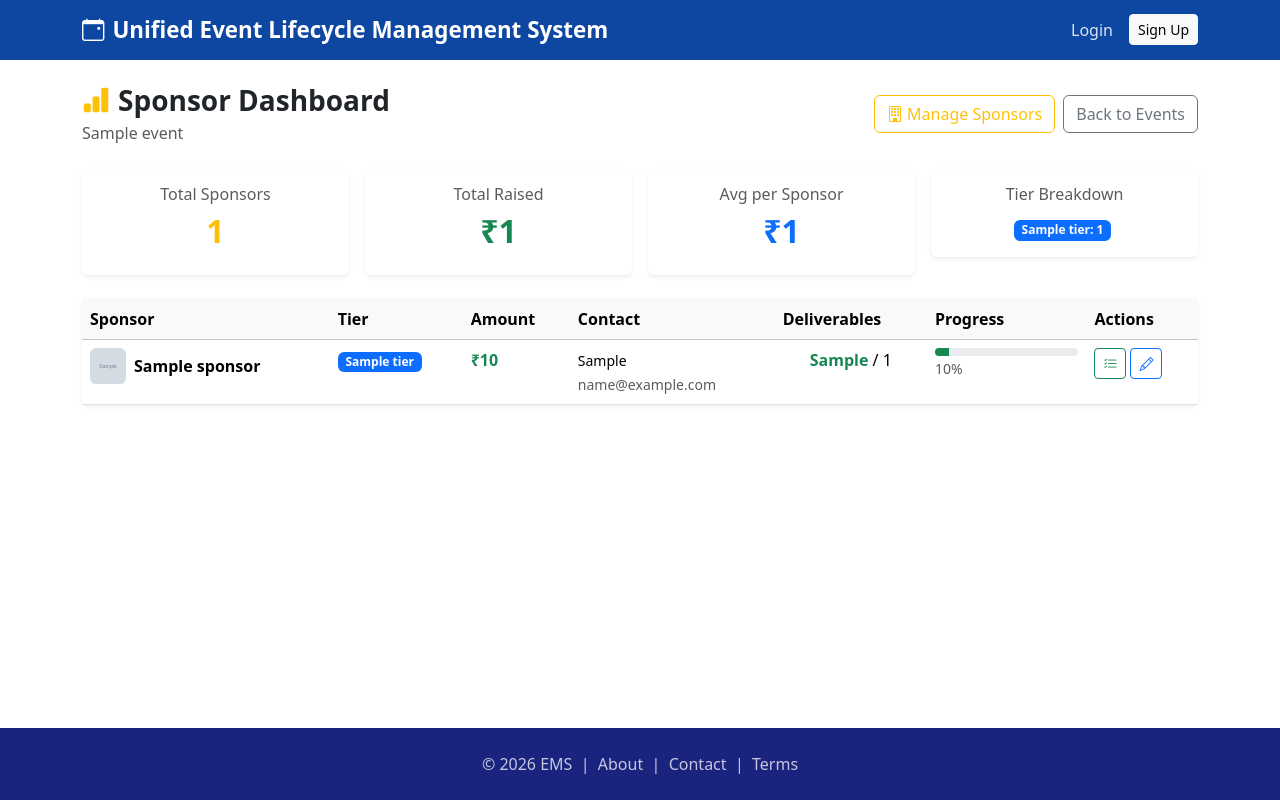
After one commit to Abdularfath/event-management-system, a Flask app: template templates/organizer/sponsors/dashboard.html in a window 1280 px wide. The commit adds this page. Run offline with Flask 3, Linux system fonts and the light colour scheme; the template is opened without the code that fills it: most values are stand-ins (such as "Sample title", 1, 10 or a date in 2020); grey boxes marked "Sample" are stand-in pictures; some libraries are stand-ins or nearby versions.

Commit message:
Day 26-27: Sponsor Dashboard and Sponsor Portal with role-based access

```diff
--- a/app.py
+++ b/app.py
@@ -36,6 +36,7 @@ from app.routes.speakers import speakers_bp
 from app.routes.promos import promos_bp
 from app.routes.sponsors import sponsors_bp
 from app.routes.deliverables import deliverables_bp
+from app.routes.sponsor_portal import sponsor_portal_bp
 
 
 app.register_blueprint(test_bp)
@@ -55,6 +56,7 @@ app.register_blueprint(speakers_bp)
 app.register_blueprint(promos_bp)
 app.register_blueprint(sponsors_bp)
 app.register_blueprint(deliverables_bp)
+app.register_blueprint(sponsor_portal_bp)
 
 
 
--- a/app/routes/auth.py
+++ b/app/routes/auth.py
@@ -33,7 +33,7 @@ def signup():
             flash('Password must be at least 6 characters.', 'danger')
             return redirect(url_for('auth.signup'))
 
-        if role not in ['attendee', 'organizer']:
+        if role not in ['attendee', 'organizer', 'sponsor']:
             role = 'attendee'
 
         try:
@@ -122,6 +122,8 @@ def login():
                 return redirect(url_for('organizer.dashboard'))
             if role == 'admin':
                 return redirect(url_for('admin.dashboard'))
+            if role == 'sponsor':
+                return redirect(url_for('sponsor_portal.dashboard'))
             return redirect(url_for('attendee.my_events'))
 
         except Exception as e:
--- a/app/routes/events.py
+++ b/app/routes/events.py
@@ -469,3 +469,54 @@ def view_feedback(event_id):
     avg_rating = round(sum([f['rating'] for f in feedbacks]) / len(feedbacks), 1) if feedbacks else 0
 
     return render_template('organizer/events/feedback.html', event=event_data, feedbacks=feedbacks, avg_rating=avg_rating)
+
+@events_bp.route('/<event_id>/sponsor_dashboard')
+@login_required
+@role_required('organizer')
+def sponsor_dashboard(event_id):
+    doc, event_data = get_event_or_403(event_id)
+    if doc is None:
+        return redirect(url_for('events.list_events'))
+
+    # Fetch all sponsors
+    sponsors_docs = db.collection('events').document(event_id)\
+                      .collection('sponsors').stream()
+    sponsors = []
+    total_amount = 0
+
+    for s in sponsors_docs:
+        sponsor = {**s.to_dict(), 'id': s.id}
+        total_amount += sponsor.get('amount', 0)
+
+        # Fetch deliverables for each sponsor
+        deliverables_docs = db.collection('events').document(event_id)\
+                              .collection('sponsors').document(s.id)\
+                              .collection('deliverables').stream()
+        deliverables = [d.to_dict() for d in deliverables_docs]
+
+        total_d     = len(deliverables)
+        completed_d = sum(1 for d in deliverables if d.get('status') == 'completed')
+        progress    = int((completed_d / total_d) * 100) if total_d > 0 else 0
+
+        sponsor['total_deliverables']     = total_d
+        sponsor['completed_deliverables'] = completed_d
+        sponsor['progress_pct']           = progress
+        sponsors.append(sponsor)
+
+    # Sort by amount descending
+    sponsors.sort(key=lambda x: x.get('amount', 0), reverse=True)
+
+    # Tier breakdown
+    tier_counts = {}
+    for s in sponsors:
+        tier = s.get('tier', 'Custom')
+        tier_counts[tier] = tier_counts.get(tier, 0) + 1
+
+    return render_template(
+        'organizer/sponsors/dashboard.html',
+        event=event_data,
+        event_id=event_id,
+        sponsors=sponsors,
+        total_amount=total_amount,
+        tier_counts=tier_counts
+    )
--- a/templates/auth/signup.html
+++ b/templates/auth/signup.html
@@ -42,6 +42,7 @@
         <select name="role" class="form-select">
           <option value="attendee">Attendee — I want to attend events</option>
           <option value="organizer">Organizer — I want to create events</option>
+          <option value="sponsor">Sponsor</option>
         </select>
       </div>
 
--- a/templates/base.html
+++ b/templates/base.html
@@ -72,12 +72,19 @@
               </a></li>
             {% endif %}
 
-                        {# Attendee links #}
+             {# Attendee links #}
             {% if session.get('role') == 'attendee' %}
             <li class="nav-item">
               <a class="nav-link" href="{{ url_for('attendee.my_events') }}">
                 <i class="bi bi-ticket-perforated me-1"></i>My Tickets
               </a></li>
+            {% endif %}
+            {% if session.get('role') == 'sponsor' %}
+            <li class="nav-item">
+              <a class="nav-link" href="{{ url_for('sponsor_portal.dashboard') }}">
+                <i class="bi bi-building me-1"></i>My Sponsorships
+              </a>
+            </li>
             {% endif %}
 
             {# User dropdown #}
--- a/templates/organizer/events/list.html
+++ b/templates/organizer/events/list.html
@@ -89,6 +89,9 @@
       <a href="{{ url_for('sponsors.list_sponsors', event_id=event.id) }}"class="btn btn-sm btn-outline-warning">
         <i class="bi bi-building me-1"></i>Sponsors
       </a>
+      <a href="{{ url_for('events.sponsor_dashboard', event_id=event.id) }}"class="btn btn-sm btn-warning">
+        <i class="bi bi-bar-chart-fill me-1"></i>Sponsor Dashboard
+      </a>
         {% endif %}
 
         {% if event.status == 'draft' %}
--- /dev/null
+++ b/templates/organizer/sponsors/dashboard.html
@@ -0,0 +1,158 @@
+{% extends 'base.html' %}
+{% block title %}Sponsor Dashboard — {{ event.name }}{% endblock %}
+
+{% block content %}
+<div class="container py-4">
+
+    <!-- Header -->
+    <div class="d-flex justify-content-between align-items-center mb-4">
+        <div>
+            <h3 class="fw-bold mb-1">
+                <i class="bi bi-bar-chart-fill me-2 text-warning"></i>Sponsor Dashboard
+            </h3>
+            <p class="text-muted mb-0">{{ event.name }}</p>
+        </div>
+        <div class="d-flex gap-2">
+            <a href="{{ url_for('sponsors.list_sponsors', event_id=event_id) }}"
+               class="btn btn-outline-warning">
+                <i class="bi bi-building me-1"></i>Manage Sponsors
+            </a>
+            <a href="{{ url_for('events.list_events') }}"
+               class="btn btn-outline-secondary">Back to Events</a>
+        </div>
+    </div>
+
+    <!-- Summary Cards -->
+    <div class="row g-3 mb-4">
+        <div class="col-md-3">
+            <div class="card border-0 shadow-sm text-center p-3">
+                <h6 class="text-muted">Total Sponsors</h6>
+                <h2 class="fw-bold text-warning">{{ sponsors|length }}</h2>
+            </div>
+        </div>
+        <div class="col-md-3">
+            <div class="card border-0 shadow-sm text-center p-3">
+                <h6 class="text-muted">Total Raised</h6>
+                <h2 class="fw-bold text-success">₹{{ "{:,.0f}".format(total_amount) }}</h2>
+            </div>
+        </div>
+        <div class="col-md-3">
+            <div class="card border-0 shadow-sm text-center p-3">
+                <h6 class="text-muted">Avg per Sponsor</h6>
+                <h2 class="fw-bold text-primary">
+                    ₹{{ "{:,.0f}".format(total_amount / sponsors|length) if sponsors|length > 0 else 0 }}
+                </h2>
+            </div>
+        </div>
+        <div class="col-md-3">
+            <div class="card border-0 shadow-sm text-center p-3">
+                <h6 class="text-muted">Tier Breakdown</h6>
+                <div class="mt-1">
+                    {% for tier, count in tier_counts.items() %}
+                    <span class="badge
+                        {% if tier == 'Gold' %}bg-warning text-dark
+                        {% elif tier == 'Silver' %}bg-secondary
+                        {% elif tier == 'Bronze' %}bg-danger
+                        {% else %}bg-primary{% endif %} me-1">
+                        {{ tier }}: {{ count }}
+                    </span>
+                    {% endfor %}
+                </div>
+            </div>
+        </div>
+    </div>
+
+    <!-- Sponsor Table -->
+    {% if sponsors %}
+    <div class="card border-0 shadow-sm">
+        <div class="card-body p-0">
+            <div class="table-responsive">
+                <table class="table table-hover mb-0">
+                    <thead class="table-light">
+                        <tr>
+                            <th>Sponsor</th>
+                            <th>Tier</th>
+                            <th>Amount</th>
+                            <th>Contact</th>
+                            <th>Deliverables</th>
+                            <th>Progress</th>
+                            <th>Actions</th>
+                        </tr>
+                    </thead>
+                    <tbody>
+                        {% for s in sponsors %}
+                        <tr>
+                            <td>
+                                <div class="d-flex align-items-center">
+                                    {% if s.logo_url %}
+                                    <img src="{{ s.logo_url }}" alt="{{ s.company_name }}"
+                                         class="rounded me-2"
+                                         style="width:36px;height:36px;object-fit:cover;">
+                                    {% else %}
+                                    <div class="bg-warning rounded me-2 d-flex align-items-center
+                                                justify-content-center"
+                                         style="width:36px;height:36px;">
+                                        <i class="bi bi-building text-white small"></i>
+                                    </div>
+                                    {% endif %}
+                                    <strong>{{ s.company_name }}</strong>
+                                </div>
+                            </td>
+                            <td>
+                                <span class="badge
+                                    {% if s.tier == 'Gold' %}bg-warning text-dark
+                                    {% elif s.tier == 'Silver' %}bg-secondary
+                                    {% elif s.tier == 'Bronze' %}bg-danger
+                                    {% else %}bg-primary{% endif %}">
+                                    {{ s.tier }}
+                                </span>
+                            </td>
+                            <td class="fw-semibold text-success">
+                                ₹{{ "{:,.0f}".format(s.amount) }}
+                            </td>
+                            <td>
+                                <small>{{ s.contact_person }}<br>
+                                <span class="text-muted">{{ s.email }}</span></small>
+                            </td>
+                            <td class="text-center">
+                                <span class="text-success fw-bold">{{ s.completed_deliverables }}</span>
+                                / {{ s.total_deliverables }}
+                            </td>
+                            <td style="min-width:120px;">
+                                <div class="progress" style="height:8px;">
+                                    <div class="progress-bar bg-success"
+                                         style="width:{{ s.progress_pct }}%"></div>
+                                </div>
+                                <small class="text-muted">{{ s.progress_pct }}%</small>
+                            </td>
+                            <td>
+                                <div class="d-flex gap-1">
+                                    <a href="{{ url_for('deliverables.list_deliverables',
+                                                        event_id=event_id, sponsor_id=s.id) }}"
+                                       class="btn btn-sm btn-outline-success">
+                                        <i class="bi bi-list-check"></i>
+                                    </a>
+                                    <a href="{{ url_for('sponsors.edit_sponsor',
+                                                        event_id=event_id, sponsor_id=s.id) }}"
+                                       class="btn btn-sm btn-outline-primary">
+                                        <i class="bi bi-pencil"></i>
+                                    </a>
+                                </div>
+                            </td>
+                        </tr>
+                        {% endfor %}
+                    </tbody>
+                </table>
+            </div>
+        </div>
+    </div>
+    {% else %}
+    <div class="text-center py-5">
+        <i class="bi bi-building fs-1 text-muted"></i>
+        <p class="text-muted mt-2">No sponsors added yet.</p>
+        <a href="{{ url_for('sponsors.list_sponsors', event_id=event_id) }}"
+           class="btn btn-warning">Add First Sponsor</a>
+    </div>
+    {% endif %}
+</div>
+{% endblock %}
```
Also changed, not shown: app/routes/sponsor_portal.py (added, +103 -0 lines), templates/sponsor/dashboard.html (added, +74 -0 lines), templates/sponsor/event_detail.html (added, +107 -0 lines).
